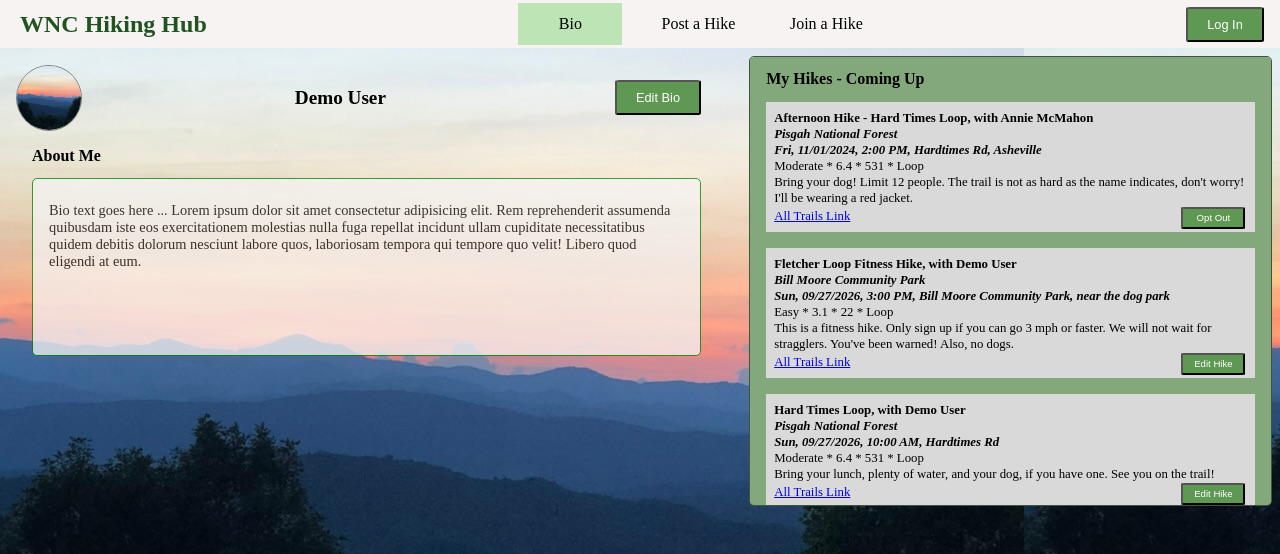
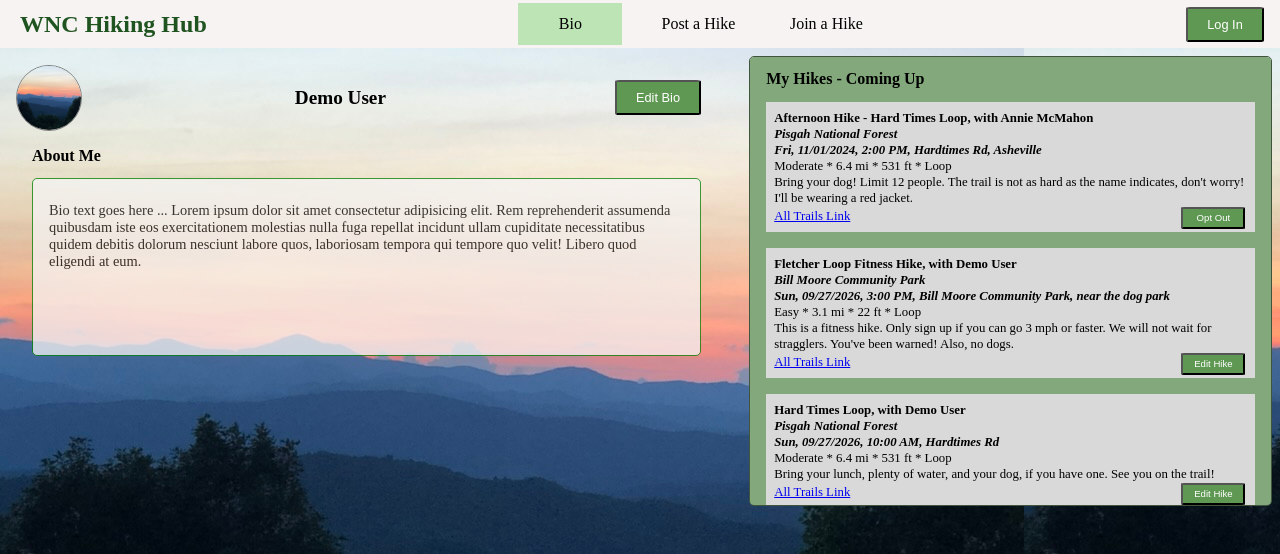
Before and after one commit to AnnieMcMahon/wnc-hiking-hub-v2, a Next.js app: page /bio in a window 1280 px wide. Shown: the top 554 px of the page. Built offline with nearby package versions, Linux system fonts and the light colour scheme.

Commit message:
added mi and ft to Hike  and ChosenHike components

```diff
--- a/app/components/ChosenHike.jsx
+++ b/app/components/ChosenHike.jsx
@@ -8,8 +8,8 @@ function ChosenHike({ hikeSelected }) {
           <h4>{hikeSelected.name}</h4>
           <p>{hikeSelected.area}</p>
           <p>
-            {hikeSelected.difficulty} * {hikeSelected.length} *{" "}
-            {hikeSelected.elevation} * {hikeSelected.type}
+            {hikeSelected.difficulty} * {hikeSelected.length} mi *{" "}
+            {hikeSelected.elevation} ft * {hikeSelected.type}
           </p>
           <a
             href={hikeSelected.link}
--- a/app/components/Hike.jsx
+++ b/app/components/Hike.jsx
@@ -67,8 +67,8 @@ function Hike({ hikeType, hikeInfo, cancelled }) {
         {hikingDate}, {hikingTime}, {hikeInfo.location}
       </h5>
       <p>
-        {allTrailsInfo.difficulty} * {allTrailsInfo.length} *{" "}
-        {allTrailsInfo.elevation} * {allTrailsInfo.type}
+        {allTrailsInfo.difficulty} * {allTrailsInfo.length} mi *{" "}
+        {allTrailsInfo.elevation} ft * {allTrailsInfo.type}
       </p>
       <p>{hikeInfo.comments}</p>
       <a href={allTrailsInfo.link} target="_blank">
```
